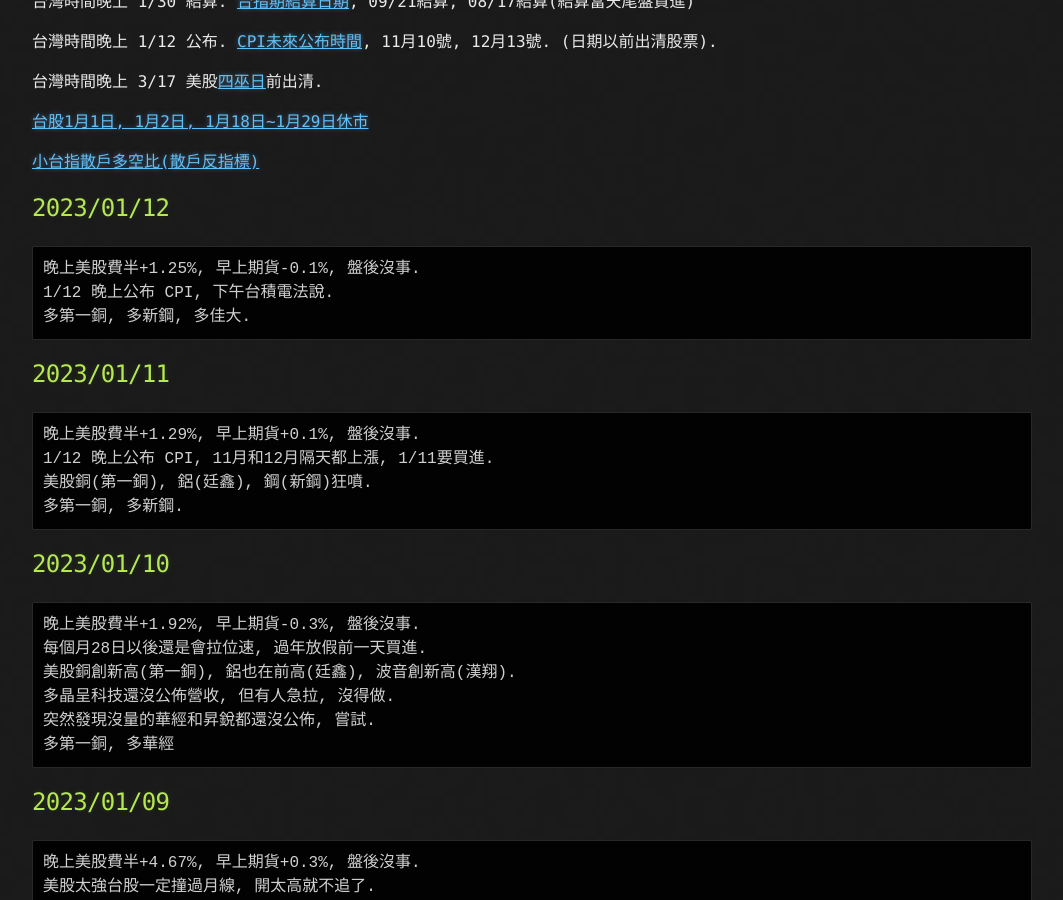
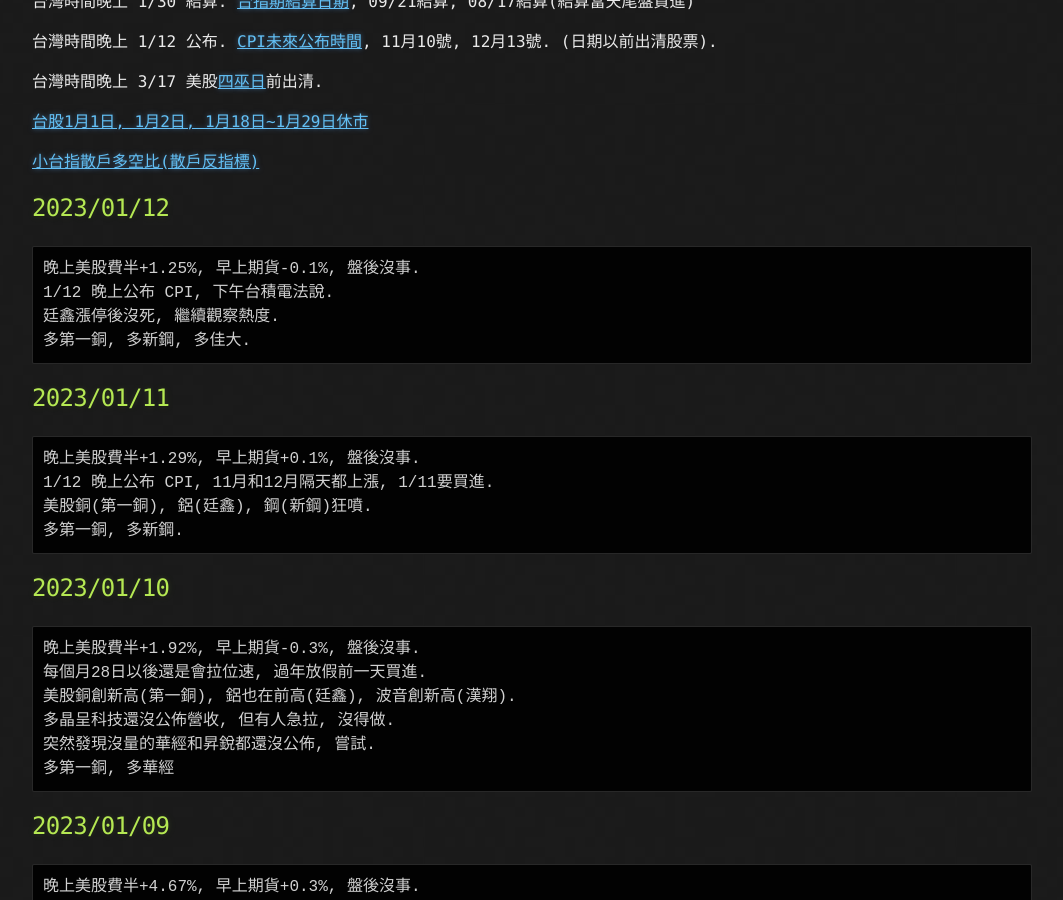
Before and after one commit to lepg5487/Stock_God, a Jekyll site: the page built from index.md, in a window 1280 px wide and 900 px high, scrolled down 428 px. Shown: the whole window, without its empty margins (108-1171 px from the left). Built offline with Jekyll 4.4.1, drawn with Linux system fonts in a browser that asks for light colours; our own code applies the rules of GitHub Pages for plain Markdown files.

Commit message:
Update index.md

````diff
--- a/index.md
+++ b/index.md
@@ -24,6 +24,7 @@ layout: testlayouts
 ```
 晚上美股費半+1.25%, 早上期貨-0.1%, 盤後沒事.
 1/12 晚上公布 CPI, 下午台積電法說.
+廷鑫漲停後沒死, 繼續觀察熱度.
 多第一銅, 多新鋼, 多佳大.
 ```
 
````
